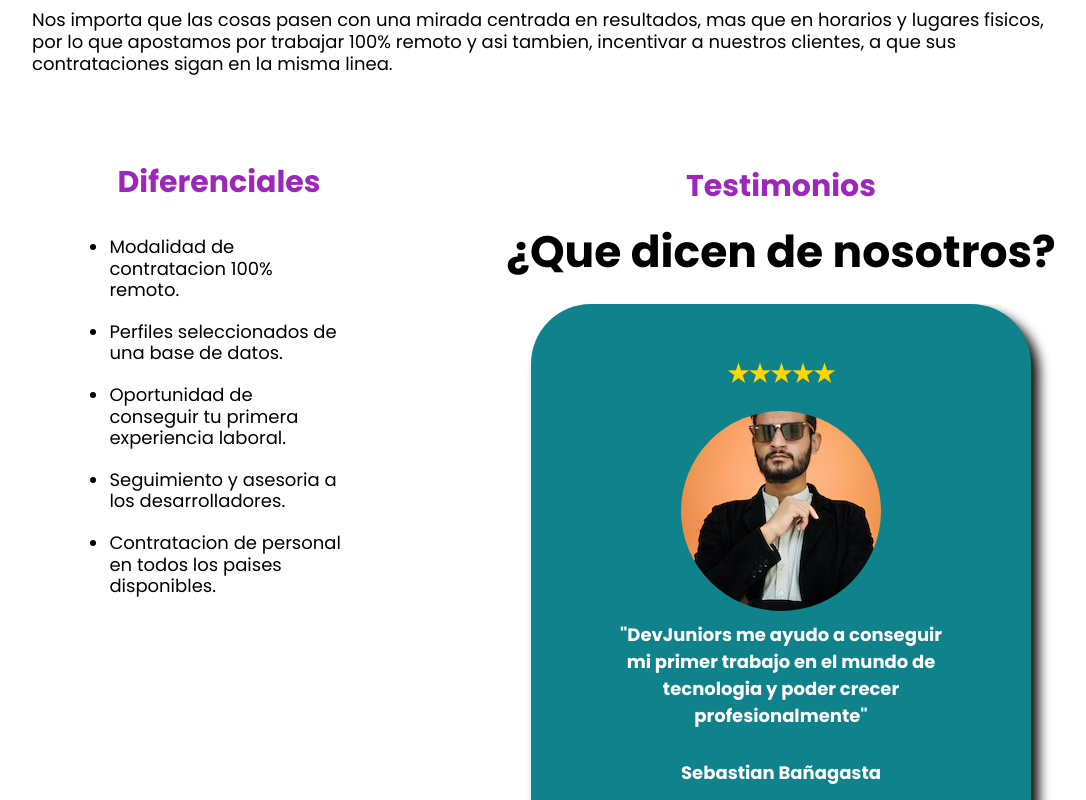
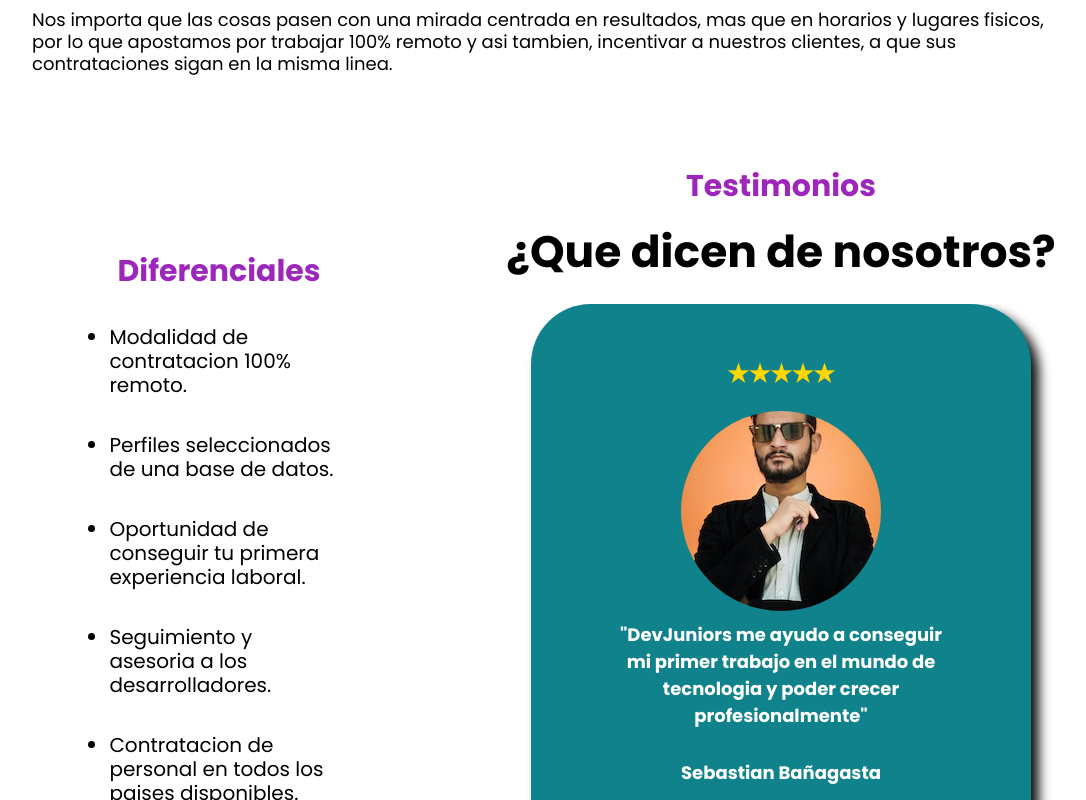
Before and after one commit to Sebastian-123-web/codeJunior, a React (Create React App) app: page / in a window 1280 px wide. Shown: the part 1240-2040 px from the top of the page, without its empty margins (96-1182 px from the left). Built offline with nearby package versions, Linux system fonts and the light colour scheme.

Commit message:
box shadow a los registos SG

```diff
--- a/src/components/DevelopersPage/MenuDeveloper/MenuDeveloper.js
+++ b/src/components/DevelopersPage/MenuDeveloper/MenuDeveloper.js
@@ -18,7 +18,8 @@
 
     const activeStyle = {
         borderLeft: "3px solid #000",
-        filter: "invert(67%) sepia(94%) saturate(1626%) hue-rotate(243deg) brightness(101%) contrast(104%)"
+        filter: "invert(67%) sepia(94%) saturate(1626%) hue-rotate(243deg) brightness(101%) contrast(104%)",
+        // fontWeight: ""
     }
 
     return (
--- a/src/components/Home/MainHome/MainHome.css
+++ b/src/components/Home/MainHome/MainHome.css
@@ -164,8 +164,8 @@
     display: flex;
     flex-direction: row;
     justify-content: space-between;
+    align-items: center;
     margin: 0 auto;
-    align-items: start;
     background-color: #FFF;
 }
 
@@ -173,11 +173,12 @@
 
 .home-diferenciales{
     width:40%;
-    height: auto;
+    height: 100%;
     display: flex;
     flex-direction: column;
     align-items: center;
     margin-right: 100px;
+    margin-top: 1rem;
 }
 
 .diferenciales-title{
@@ -206,6 +207,8 @@
     text-align: start;
     width: 90%;
     padding: 10px 0;
+    font-size: 20px;
+    margin: 1rem 0 1rem 0;
 }
 
 /*  end diferenciales item  */
--- a/src/pages/Registros/regdev/DevForm.css
+++ b/src/pages/Registros/regdev/DevForm.css
@@ -8,7 +8,9 @@
   height: 600px;
   width: 1000px;
   border-radius: 30px;
-  border: #000000 solid 2px;
+  box-shadow: 0px 0px 5px 0px rgba(0, 0, 0, 0.75);
+  -webkit-box-shadow: 0px 0px 5px 0px rgba(0, 0, 0, 0.75);
+  -moz-box-shadow: 0px 0px 5px 0px rgba(0, 0, 0, 0.75);
 }
 .devform {
   width: 100%;
--- a/src/pages/Registros/regemp/EmpForm.css
+++ b/src/pages/Registros/regemp/EmpForm.css
@@ -12,7 +12,9 @@
   height: 70%;
   width: 50%;
   border-radius: 30px;
-  border: #000000 solid 2px;
+  box-shadow: 0px 0px 5px 0px rgba(0, 0, 0, 0.75);
+  -webkit-box-shadow: 0px 0px 5px 0px rgba(0, 0, 0, 0.75);
+  -moz-box-shadow: 0px 0px 5px 0px rgba(0, 0, 0, 0.75);
 }
 .left_Emp {
   height: 90%;
@@ -73,7 +75,7 @@
   border-radius: 15px;
 }
 
-@media screen and (max-width:760px) {
+@media screen and (max-width: 760px) {
   .form-content {
     width: 100%;
   }
```
